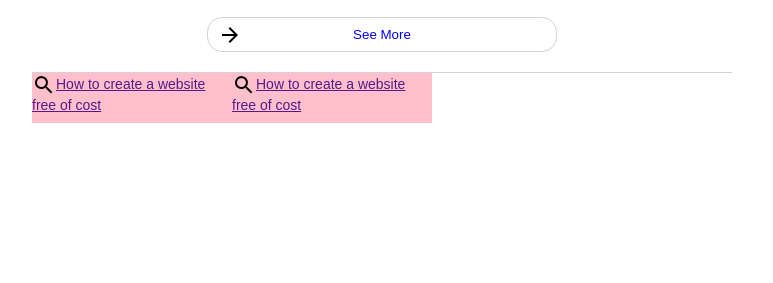
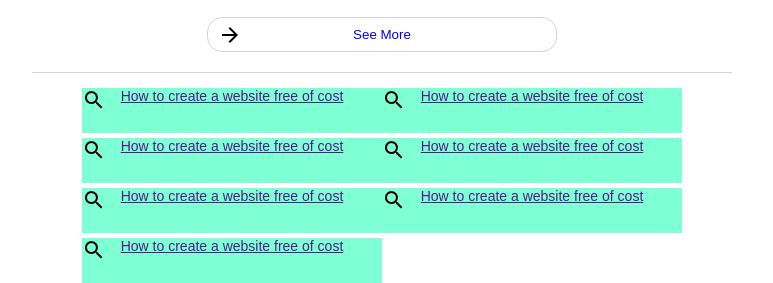
Before and after one commit to mkhan503/google_difficult2, a plain HTML site: page index.html in a window 1280 px wide. Shown: the part 1482-1765 px from the top of the page, without its empty margins (118-891 px from the left). Before the commit the page ends 1665 px from the top, so only its background shows below. Drawn offline with Linux system fonts and the light colour scheme.

Commit message:
No message

```diff
--- a/index.html
+++ b/index.html
@@ -136,8 +136,41 @@
                 </div>
             </div>
             <div id="suggestions">
-                <a href=""><img src="images/outline_search_black_24dp.png">How to create a website free of cost</a>
-                <a href=""><img src="images/outline_search_black_24dp.png">How to create a website free of cost</a>
+                <a href="">
+                    <div class="bg_search_img"></div>
+                    <div class="suggestion_name">How to create a website free of cost</div>
+                </a>
+
+                <a href="">
+                    <div class="bg_search_img"></div>
+                    <div class="suggestion_name">How to create a website free of cost</div>
+                </a>
+
+                <a href="">
+                    <div class="bg_search_img"></div>
+                    <div class="suggestion_name">How to create a website free of cost</div>
+                </a>
+
+                <a href="">
+                    <div class="bg_search_img"></div>
+                    <div class="suggestion_name">How to create a website free of cost</div>
+                </a>
+
+                <a href="">
+                    <div class="bg_search_img"></div>
+                    <div class="suggestion_name">How to create a website free of cost</div>
+                </a>
+
+                <a href="">
+                    <div class="bg_search_img"></div>
+                    <div class="suggestion_name">How to create a website free of cost</div>
+                </a>
+
+                <a href="">
+                    <div class="bg_search_img"></div>
+                    <div class="suggestion_name">How to create a website free of cost</div>
+                </a>
+
             </div>
 
         </main>
--- a/styles.css
+++ b/styles.css
@@ -276,18 +276,21 @@ h3
 }
 
 #suggestions{
-
-    display:grid;
-    grid-template-columns: 200px 200px;
-    grid-template-rows: 50px 30px 30px;
+   width:fit-content;
+   margin:auto;
+   margin-top: 15px;
+   display: grid;
+   grid-template-columns: 300px 300px;
+   grid-template-rows: repeat(3, 50px);
+   text-align: center;
 
 }
 
-#suggestions a{
-    background-color: pink;
+.suggestion_name{
+
+    background-image: url(images/outline_search_black_24dp.png);
+    background-repeat: no-repeat;
+    background-color:aquamarine;
+    height:45px;
 
 }
-
-#suggestions img{
-    vertical-align: center;
-}
```
